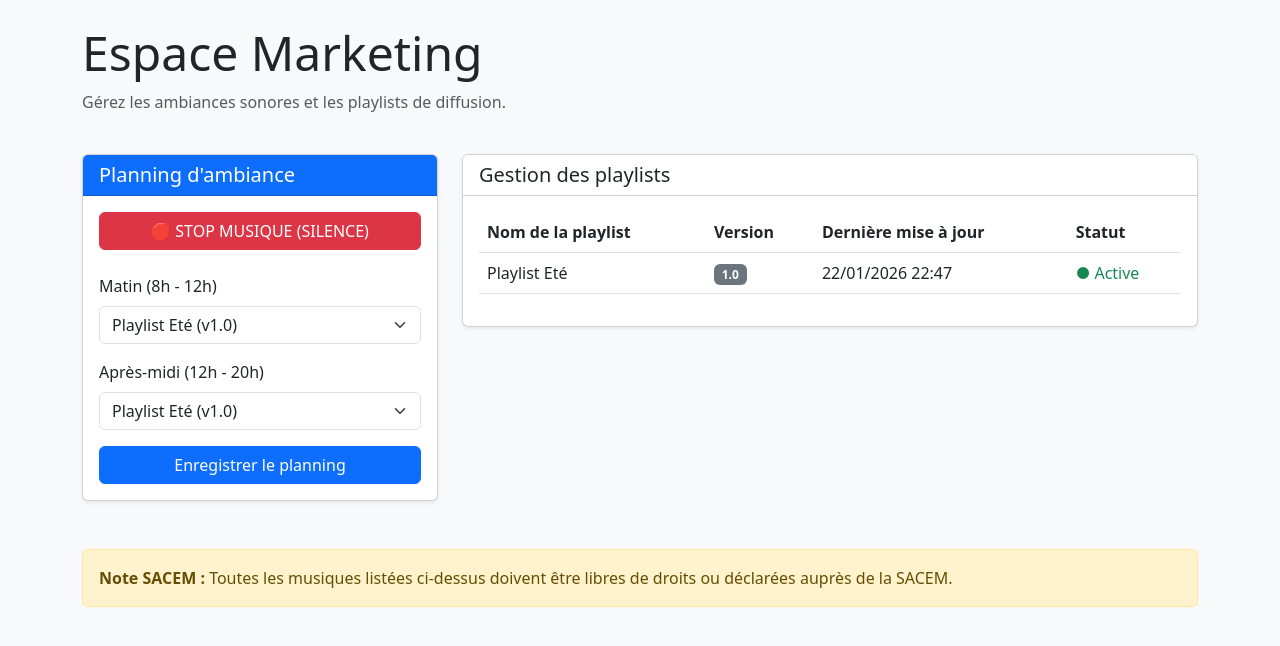
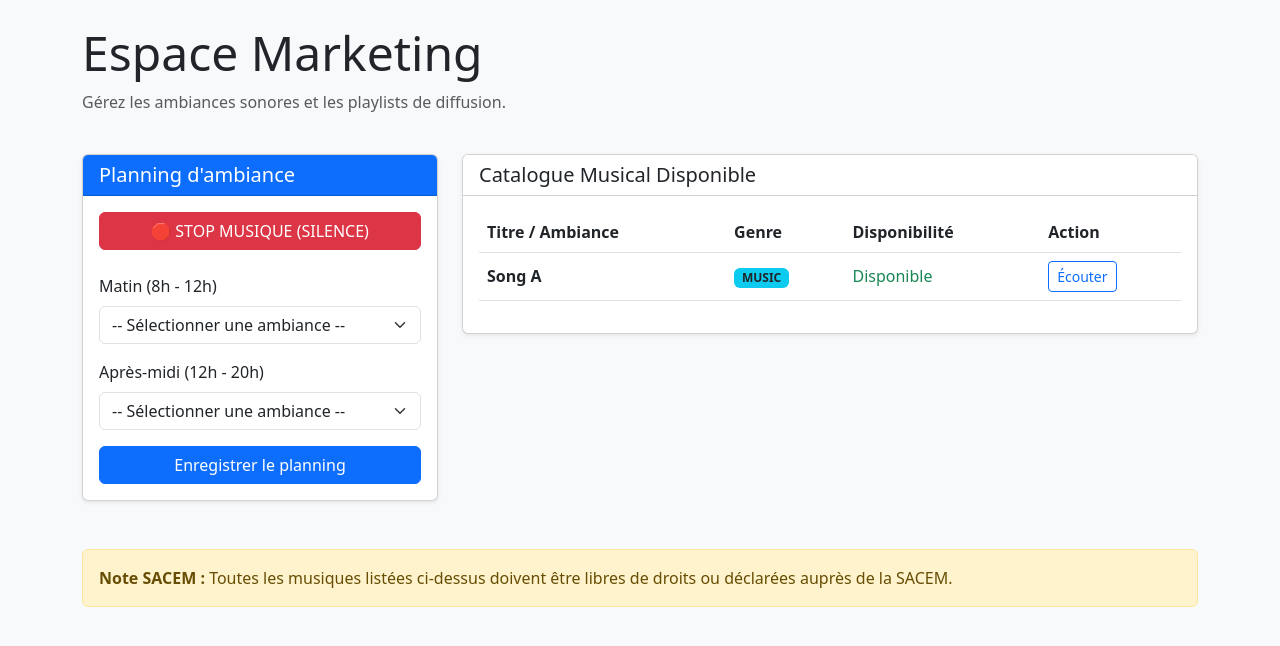
Before and after one commit to YounesLaribi/SAE301, a Flask app: page /marketing in a window 1280 px wide. Shown: the part 56-702 px from the top of the page. Run offline with Flask 3, Linux system fonts and the light colour scheme; a user stored in the database is signed in; data comes from the database, SQL or seed files in the repository.

Commit message:
Changement dans l'espace Marketing, ajout d'une liste déroulante ayant des type 'music', et ajout d'un catalogue musical

```diff
--- a/app/templates/marketing.html
+++ b/app/templates/marketing.html
@@ -23,16 +23,18 @@
                     <div class="mb-3">
                         <label class="form-label">Matin (8h - 12h)</label>
                         <select class="form-select" name="matin">
-                            {% for p in playlists %}
-                            <option value="{{ p.nom }}">{{ p.nom }} (v{{ p.version}})</option>
+                            <option value="Aucun">-- Sélectionner une ambiance --</option>
+                            {% for m in medias %}
+                            <option value="{{ m.nom }}">{{ m.nom }}</option>
                             {% endfor %}
                         </select>
                     </div>
                     <div class="mb-3">
                         <label class="form-label">Après-midi (12h - 20h)</label>
                         <select class="form-select" name="apres_midi">
-                            {% for p in playlists %}
-                            <option value="{{ p.nom }}">{{ p.nom }} (v{{ p.version}})</option>
+                            <option value="Aucun">-- Sélectionner une ambiance --</option>
+                            {% for m in medias %}
+                            <option value="{{ m.nom }}">{{ m.nom }}</option>
                             {% endfor %}
                         </select>
                     </div>
@@ -42,29 +44,52 @@
         </div>
     </div>
 
-    <!-- Playlists Table -->
+    <!-- Music Catalog -->
     <div class="col-md-8">
         <div class="card shadow-sm">
             <div class="card-header bg-white">
-                <h5 class="card-title mb-0">Gestion des playlists</h5>
+                <h5 class="card-title mb-0">Catalogue Musical Disponible</h5>
             </div>
             <div class="card-body">
-                <table class="table align-middle">
+                <table class="table align-middle table-hover">
                     <thead>
                         <tr>
-                            <th>Nom de la playlist</th>
-                            <th>Version</th>
-                            <th>Dernière mise à jour</th>
-                            <th>Statut</th>
+                            <th>Titre / Ambiance</th>
+                            <th>Genre</th>
+                            <th>Disponibilité</th>
+                            <th>Action</th>
                         </tr>
                     </thead>
                     <tbody>
-                        {% for pl in playlists %}
+                        {% for m in medias %}
                         <tr>
-                            <td>{{ pl.nom }}</td>
-                            <td><span class="badge bg-secondary">{{ pl.version }}</span></td>
-                            <td>{{ pl.date_mise_a_jour.strftime('%d/%m/%Y %H:%M') }}</td>
-                            <td><span class="text-success">● Active</span></td>
+                            <td>
+                                <span class="fw-bold">{{ m.nom }}</span>
+                            </td>
+                            <td>
+                                <span class="badge bg-info text-dark">{{ m.type|upper }}</span>
+                            </td>
+                            <td>
+                                {% if m.actif %}
+                                <span class="text-success"><i class="bi bi-check-circle-fill"></i> Disponible</span>
+                                {% else %}
+                                <span class="text-muted"><i class="bi bi-dash-circle"></i> Archivé</span>
+                                {% endif %}
+                            </td>
+                            <td>
+                                {% if m.musiques and m.musiques[0].url %}
+                                <a href="{{ m.musiques[0].url }}" target="_blank"
+                                    class="btn btn-sm btn-outline-primary">
+                                    <i class="bi bi-play-fill"></i> Écouter
+                                </a>
+                                {% else %}
+                                <button class="btn btn-sm btn-outline-secondary" disabled>Indisponible</button>
+                                {% endif %}
+                            </td>
+                        </tr>
+                        {% else %}
+                        <tr>
+                            <td colspan="4" class="text-center text-muted">Aucune musique dans le catalogue.</td>
                         </tr>
                         {% endfor %}
                     </tbody>
```
